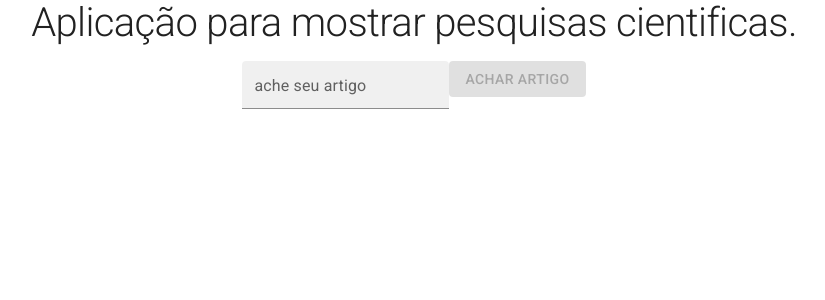
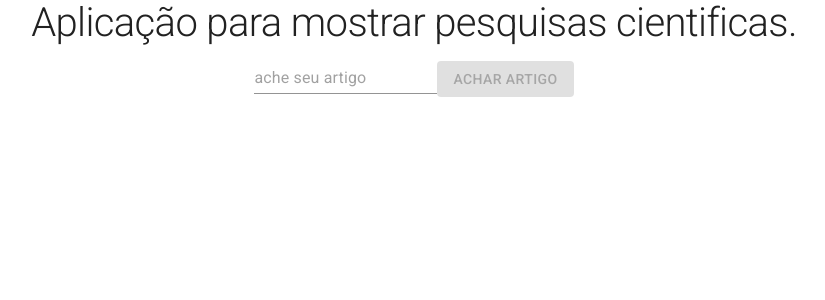
Before and after one commit to MatheusBurthon91/core-science-search-api, a React (Create React App) app in the folder frontend/: page / in a window 1280 px wide. Shown: the top 300 px of the page, without its empty margins (226-1051 px from the left). Built offline with nearby package versions, Linux system fonts and the light colour scheme.

Commit message:
fix: :bug: retornando a funcionalidade de limpar o campo de pesquisa, após clicar no botão de procurar.
retornando a funcionalidade de limpar o input após clicar no botão para requisição da api e pequena mudança no input para deixa-lo mais parecido com o tamanho do botão.

```diff
--- a/frontend/src/components/FormSearch.jsx
+++ b/frontend/src/components/FormSearch.jsx
@@ -1,6 +1,6 @@
 import React, { useContext, useRef, useEffect } from 'react';
 import Button from '@mui/material/Button';
-import { TextField } from '@mui/material';
+import Input from '@mui/material/Input';
 import getInfomationsApi from '../services';
 import GlobalContext from '../context/GlobalContext';
 
@@ -39,10 +39,9 @@ export default function FormSearch() {
 
   return (
     <form>
-      <TextField
+      <Input
         id="filled-basic"
-        ref={ref}
-        label="ache seu artigo"
+        inputRef={ref}
         variant="filled"
         placeholder="ache seu artigo"
         onChange={({ target }) => setSearch(target.value)}
--- a/frontend/src/components/Loading.jsx
+++ b/frontend/src/components/Loading.jsx
@@ -1,9 +1,12 @@
+import { Typography } from '@mui/material';
 import React from 'react';
 
 export default function Loading() {
   return (
     <main>
-      <h1>Carregamento em progresso...</h1>
+      <Typography variant="h1" component="div" gutterBottom>
+        Carregamento em progresso...
+      </Typography>
     </main>
   );
 }
```
